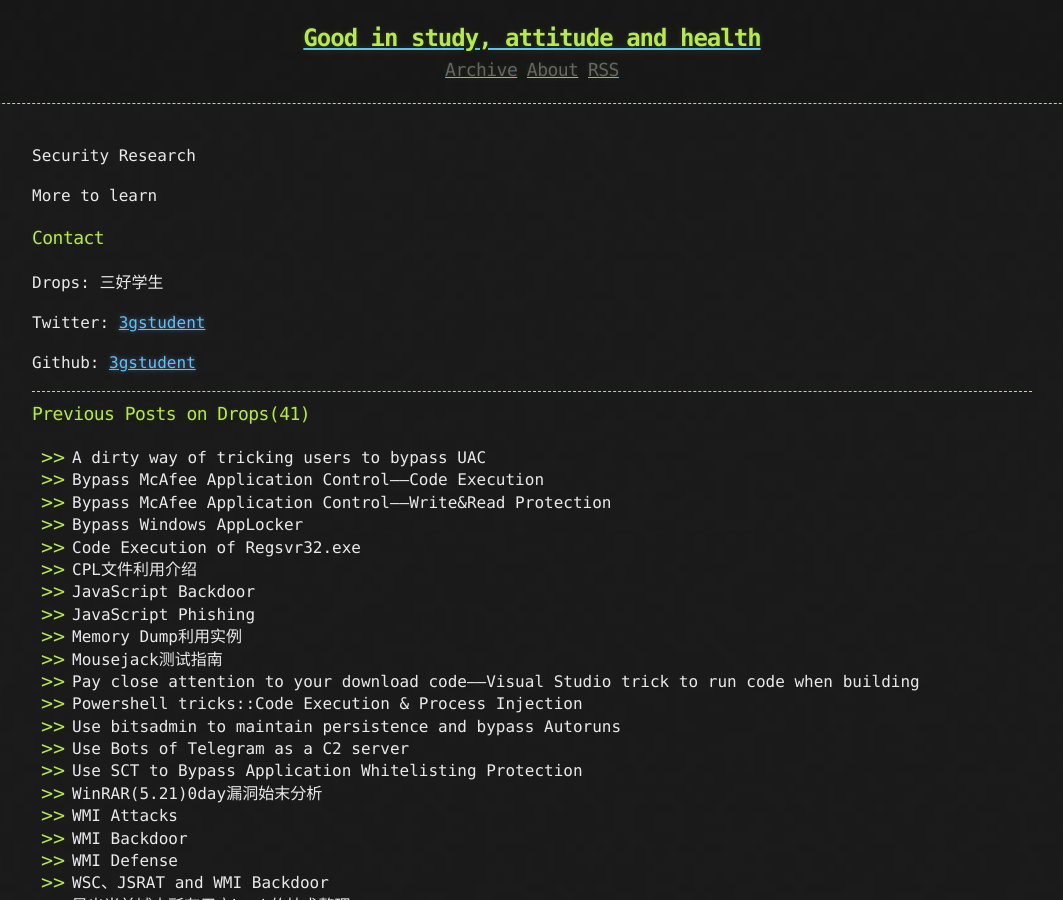
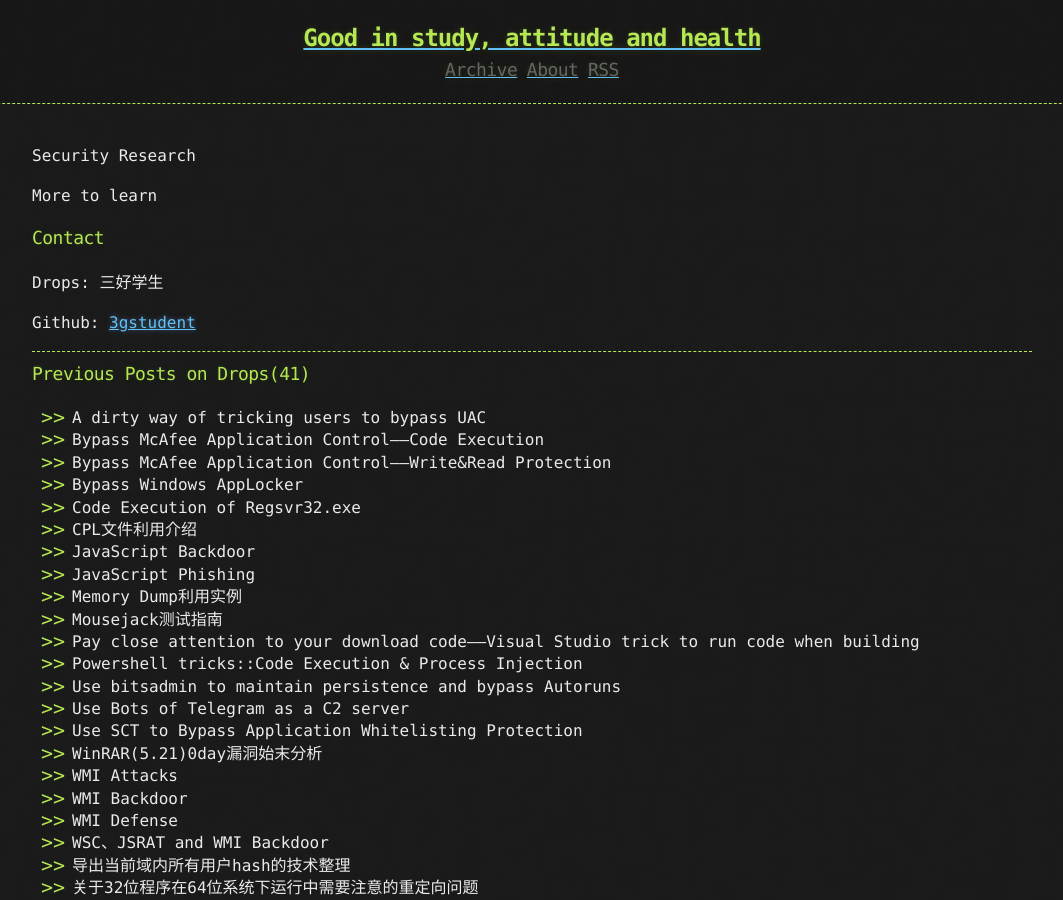
Before and after one commit to 3gstudent/3gstudent.github.io, a Jekyll site: the page built from about.md, in a window 1280 px wide and 900 px high. Shown: the whole window, without its empty margins (108-1171 px from the left). Built offline with Jekyll 4.4.1, drawn with Linux system fonts in a browser that asks for light colours.

Commit message:
Update about.md

```diff
--- a/about.md
+++ b/about.md
@@ -11,8 +11,6 @@ More to learn
 ### Contact
 
 Drops:    三好学生
-
-Twitter:  [3gstudent](https://twitter.com/3gstudent)
 
 Github:   [3gstudent](https://github.com/3gstudent)
 
```
